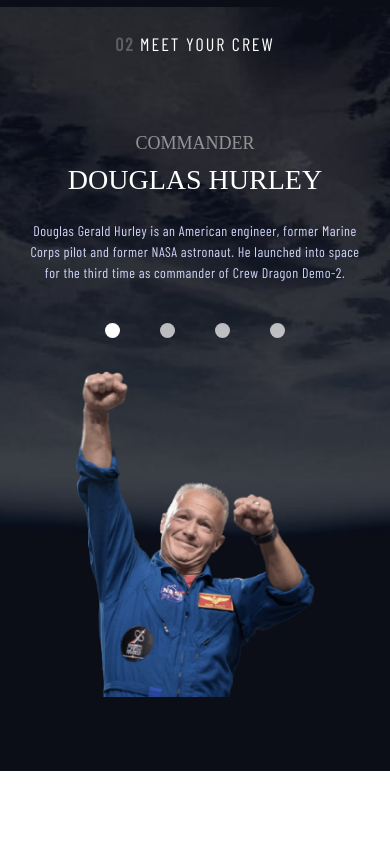
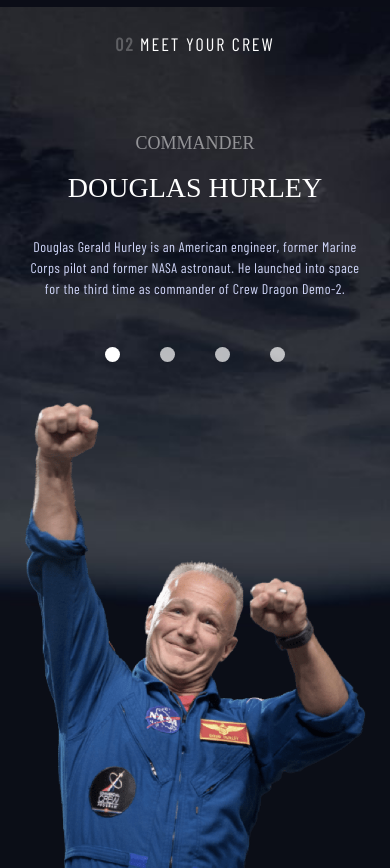
Before and after one commit to DeraTheOz/Space-Tourism-Website, a website built with Parcel: page src/pages/crew/crew-commander.html in a window 390 px wide. Shown: the part 73-941 px from the top of the page. Before the commit the page ends 844 px from the top, so only its background shows below. Built offline with nearby package versions, Linux system fonts and the light colour scheme; a web font is replaced by a local one.

Commit message:
fix styles

```diff
--- a/src/css/crew.css
+++ b/src/css/crew.css
@@ -55,6 +55,7 @@
     font-size: 3rem;
     text-transform: uppercase;
     font-weight: var(--weight-regular);
+    padding: var(--space-8) 0 var(--space-24);
 }
 
 .crew__summary {
@@ -64,14 +65,11 @@
 }
 
 .crew__slides {
-    font-family: var(--barlow-condensed-regular);
-    font-size: var(--text-16);
-    height: 2rem;
     display: flex;
     align-items: center;
     gap: var(--space-40);
+    padding: var(--space-40) 0;
     margin-top: auto;
-    padding: var(--space-40) 0;
 }
 
 .slide {
@@ -121,17 +119,16 @@
 
     .crew__name {
         font-size: 2.5rem;
-        margin-bottom: var(--space-16);
-    }
-
-    .crew__image--box {
-        align-items: center;
     }
 
     .crew__image--box div {
         display: flex;
         align-items: center;
         justify-content: center;
+    }
+
+    .crew__image {
+        max-width: 100%;
     }
 }
 
--- a/src/css/resets.css
+++ b/src/css/resets.css
@@ -87,16 +87,16 @@
 }
 
 /* Balance text wrapping on headings */
-/* h1,
+h1,
 h2,
 h3,
 h4 {
     text-wrap: balance;
-} */
+}
 
-/* p {
+p {
     text-wrap: pretty;
-} */
+}
 
 /* A elements that don't have a class get default styles */
 a:not([class]) {
```
